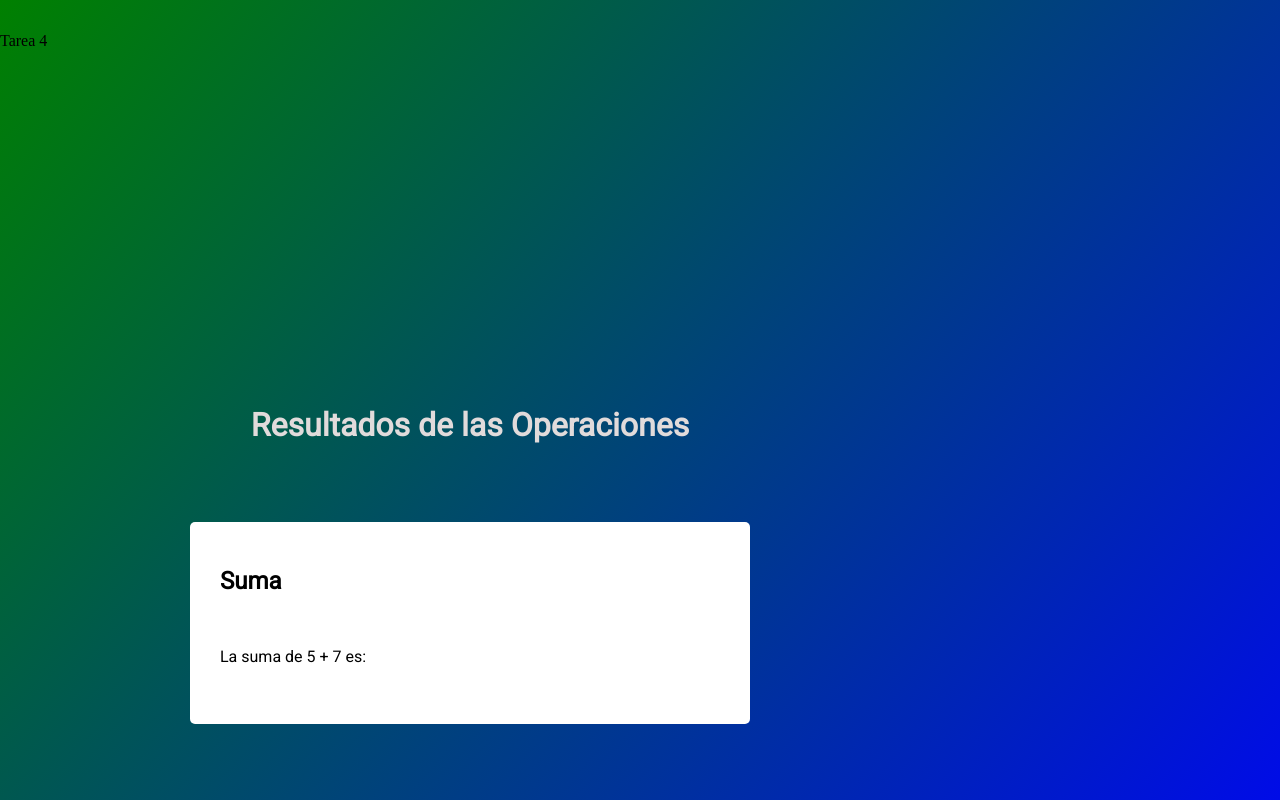
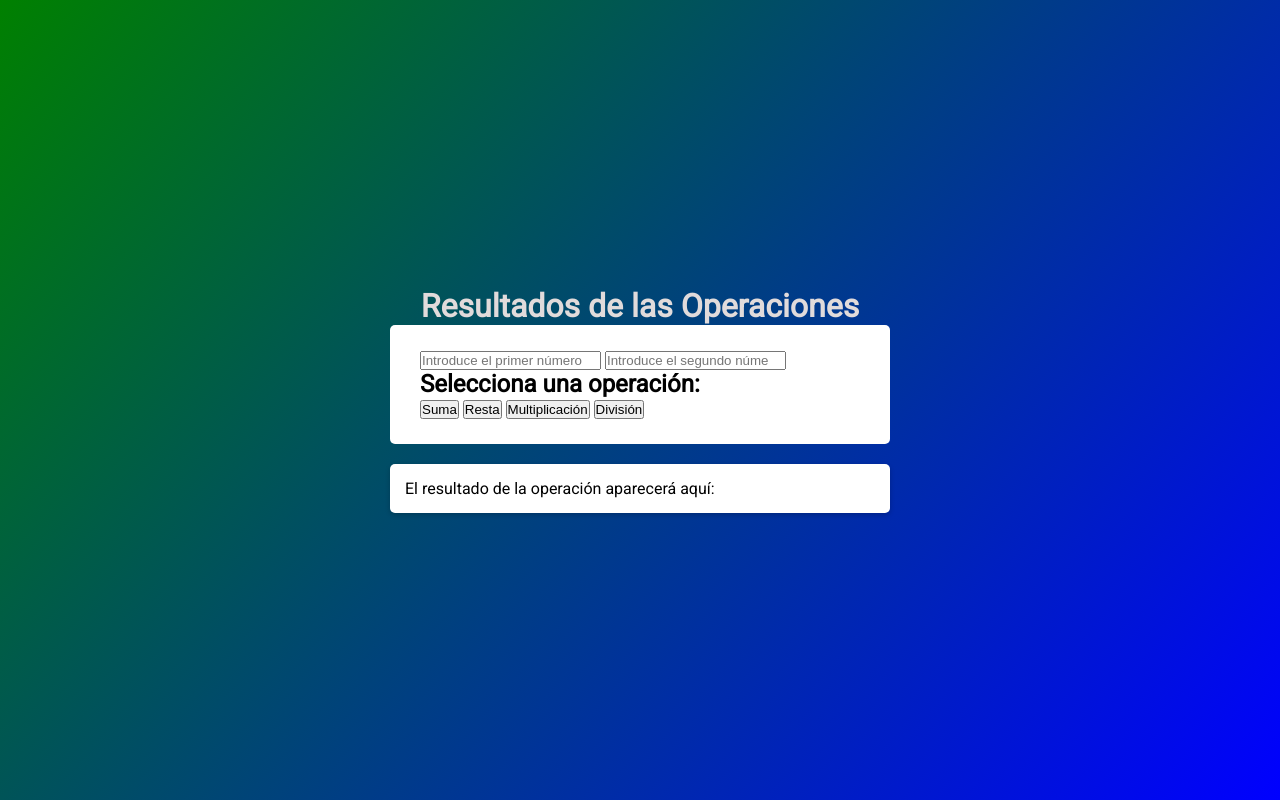
Before and after one commit to KristhianBello/Aplicaciones-para-Clientes-Web, a plain HTML site: page Tareas/Tarea_4/index.html in a window 1280 px wide. Shown: the top 800 px of the page. Drawn offline with Linux system fonts and the light colour scheme.

Commit message:
fase 1 de la tarea 4

```diff
--- a/Tareas/Tarea_4/index.html
+++ b/Tareas/Tarea_4/index.html
@@ -6,14 +6,23 @@
     <title>Tarea 4</title>
     <link rel="stylesheet" href="style.css">
     <link href="https://fonts.googleapis.com/css2?family=Roboto&display=swap" rel="stylesheet">
-    <script></script>
+    <script src="script.js" defer></script>
 </head>
 <body>
     <h1>Resultados de las Operaciones</h1>
+
     <div>
-        <h2>Suma</h2>
-        <p>La suma de 5 + 7 es: <span id="suma"></span></p>
+        <input type="number" id="num1" placeholder="Introduce el primer número">
+        <input type="number" id="num2" placeholder="Introduce el segundo número">
+        <h2>Selecciona una operación:</h2>
+        <button onclick="calcular('suma')">Suma</button>
+        <button onclick="calcular('resta')">Resta</button>
+        <button onclick="calcular('multiplicacion')">Multiplicación</button>
+        <button onclick="calcular('division')">División</button>
+    </div>
 
+    <div id="resultado">
+        El resultado de la operación aparecerá aquí:
     </div>
 </body>
 </html>
--- a/Tareas/Tarea_4/script.js
+++ b/Tareas/Tarea_4/script.js
@@ -1,27 +1,43 @@
-// Definir los dos valores a operar
-let valor1 = 10;
-let valor2 = 5;
+function calcular(operacion) {
+  // Obtener los valores de los inputs
+  var num1 = parseFloat(document.getElementById('num1').value);
+  var num2 = parseFloat(document.getElementById('num2').value);
 
-for (let i = 1; i <= 5; i++) {
-  switch (i) {
-    case 1:
-      console.log(`Iteración ${i}: Suma = ${valor1 + valor2}`);
-      break;
-    case 2:
-      console.log(`Iteración ${i}: Resta = ${valor1 - valor2}`);
-      break;
-    case 3:
-      console.log(`Iteración ${i}: Multiplicación = ${valor1 * valor2}`);
-      break;
-    case 4:
-      if (valor2 !== 0) {
-        console.log(`Iteración ${i}: División = ${valor1 / valor2}`);
-      } else {
-        console.log(`Iteración ${i}: División no es posible (división entre 0)`);
-      }
-      break;
-    case 5:
-      console.log(`Iteración ${i}: Módulo = ${valor1 % valor2}`);
-      break;
+  // Verificar si ambos valores son números
+  if (isNaN(num1) || isNaN(num2)) {
+      mostrarResultado("Por favor, introduce valores numéricos válidos.");
+      return;
   }
+
+  // Realizar la operación seleccionada
+  let resultado;
+  switch (operacion) {
+      case 'suma':
+          resultado = num1 + num2;
+          break;
+      case 'resta':
+          resultado = num1 - num2;
+          break;
+      case 'multiplicacion':
+          resultado = num1 * num2;
+          break;
+      case 'division':
+          if (num2 === 0) {
+              mostrarResultado("No se puede dividir por cero.");
+              return;
+          }
+          resultado = num1 / num2;
+          break;
+      default:
+          mostrarResultado("Operación no válida.");
+          return;
+  }
+
+  // Mostrar el resultado
+  mostrarResultado("El resultado de la " + operacion + " es: " + resultado);
 }
+
+// Función para mostrar el resultado en el div
+function mostrarResultado(mensaje) {
+  document.getElementById('resultado').innerText = mensaje;
+}
--- a/Tareas/Tarea_4/style.css
+++ b/Tareas/Tarea_4/style.css
@@ -1,38 +1,37 @@
-body{
+body {
     font-family: 'Roboto', sans-serif;
-    Color: #e1dbdb;
+    color: #e1dbdb;
     line-height: 1.2;
-}
-
-/*Fondo y orientacion*/
-body{
+    height: 100vh;
     display: flex;
     flex-direction: column;
     align-items: center;
     justify-content: center;
-    height: 100vh;
-}
-
-body{
     padding: 20px;
-    max-width: 900px;
-    background: linear-gradient(130deg, green,blue);
-    border-radius: 10px;
-    margin: 40px 0;
-}
-
-*{
-    display: flex;
-    flex-direction:column;
-    gap: 16px;
+    background: linear-gradient(130deg, green, blue);
+    margin: 0;
 }
 
 div {
-    max-width: 900px;
-    width: 500px;
+    max-width: 500px;
+    width: 200%;
     padding: 25px 30px;
     background-color: white;
     border-radius: 5px;
-    margin: 40px 0;
     color: #000;
+    text-align: cente;
 }
+
+* {
+    margin: 0;
+    padding: 0;
+    box-sizing: border-box;
+}
+
+#resultado{
+    margin-top: 20px;
+    padding: 15px;
+    background-color: white;
+    border-radius: 5px;
+    box-shadow: 0  2px 5px rgba(0,0,0, 0.2);
+}
```
